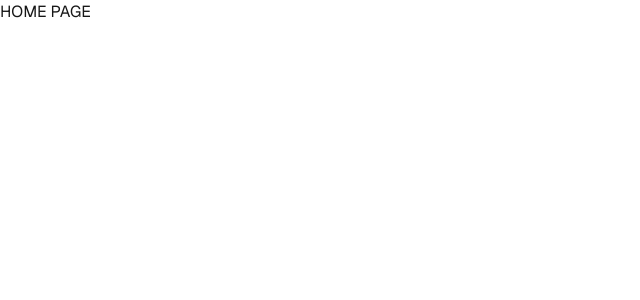
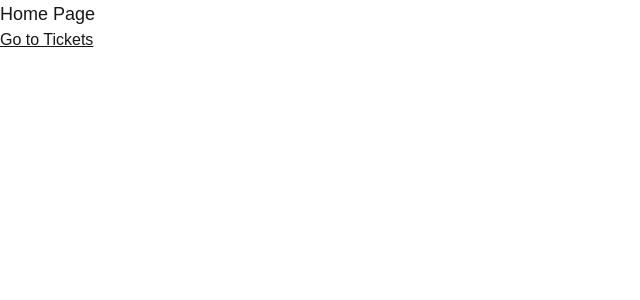
Before and after one commit to LotteFiber/tickget, a Next.js app: page / in a window 1280 px wide. Shown: the top 300 px of the page, without its empty margins (0-640 px from the left). Built offline with nearby package versions, Linux system fonts and the light colour scheme.

Commit message:
feat: implement Home and Tickets pages with initial ticket data

```diff
--- a/src/app/page.tsx
+++ b/src/app/page.tsx
@@ -1,7 +1,15 @@
-export default function Home() {
+import Link from "next/link";
+import { ticketsPath } from "@/paths";
+
+const HomePage = () => {
   return (
-    <div className="font-[family-name:var(--font-geist-sans)]">
-      <h1>HOME PAGE</h1>
+    <div>
+      <h2 className="text-lg">Home Page</h2>
+      <Link href={ticketsPath()} className="underline">
+        Go to Tickets
+      </Link>
     </div>
   );
-}
+};
+
+export default HomePage;
--- /dev/null
+++ b/src/app/tickets/[ticketId]/page.tsx
@@ -0,0 +1,18 @@
+import { initialTickets } from "@/data";
+
+type TicketPageProps = {
+  params: {
+    ticketId: string;
+  };
+};
+
+const TicketPage = ({ params }: TicketPageProps) => {
+  const ticket = initialTickets.find((ticket) => ticket.id === params.ticketId);
+
+  if (!ticket) {
+    return <div>Ticket not found</div>;
+  }
+  return <h2 className="text-lg">Tickets Page {params.ticketId}</h2>;
+};
+
+export default TicketPage;
--- /dev/null
+++ b/src/app/tickets/page.tsx
@@ -0,0 +1,20 @@
+import Link from "next/link";
+import { ticketPath } from "@/paths";
+import { initialTickets } from "../../data";
+
+const TicketsPage = () => {
+  return (
+    <div>
+      {initialTickets.map((ticket) => (
+        <div key={ticket.id}>
+          <h2 className="text-lg">{ticket.title}</h2>
+          <Link href={ticketPath(ticket.id)} className="text-sm underline">
+            View
+          </Link>
+        </div>
+      ))}
+    </div>
+  );
+};
+
+export default TicketsPage;
--- /dev/null
+++ b/src/data.ts
@@ -0,0 +1,14 @@
+export const initialTickets = [
+  {
+    id: "1",
+    title: "Ticket 1",
+    content: "This is the first ticket",
+    status: "DONE",
+  },
+  {
+    id: "2",
+    title: "Ticket 2",
+    content: "This is the second ticket",
+    status: "OPEN",
+  },
+];
--- /dev/null
+++ b/src/paths.ts
@@ -0,0 +1,2 @@
+export const ticketsPath = () => "/tickets";
+export const ticketPath = (ticketId: string) => `/tickets/${ticketId}`;
```
